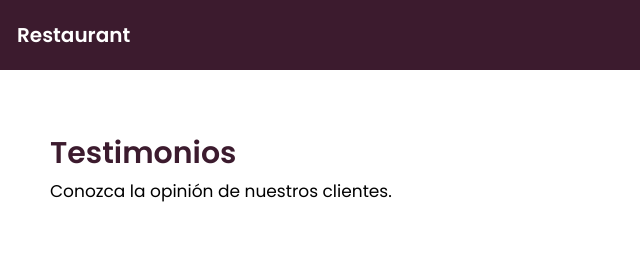
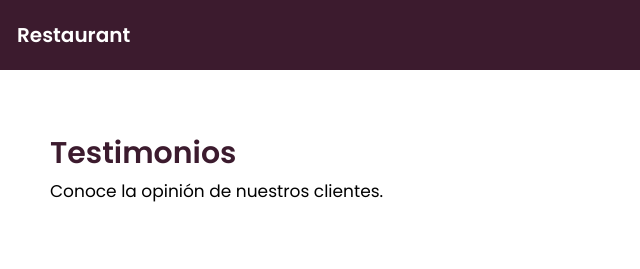
Before and after one commit to GonzaloEC/PF-Carmona, a website: page testimonial.html in a window 1280 px wide. Shown: the top 269 px of the page, 0-640 px from the left. Drawn offline with nearby package versions, Linux system fonts and the light colour scheme.

Commit message:
change subtitle

```diff
--- a/testimonial.html
+++ b/testimonial.html
@@ -41,7 +41,7 @@
     <section id="testimonials">
         <div class="testimonials-title">
             <h2>Testimonios</h2>
-            <p>Conozca la opinión de nuestros clientes.</p>
+            <p>Conoce la opinión de nuestros clientes.</p>
         </div>
 
         <div class="d-flex justify-content-between card-container">
```
